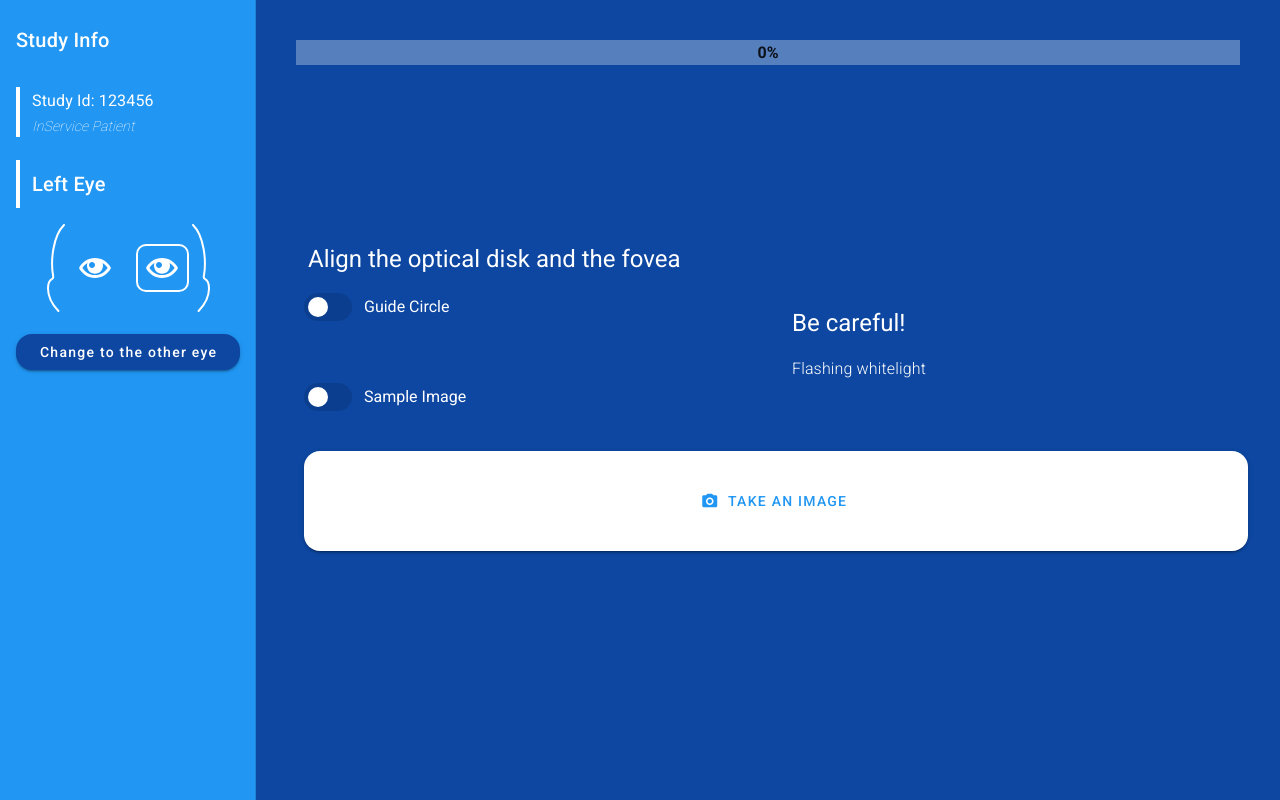
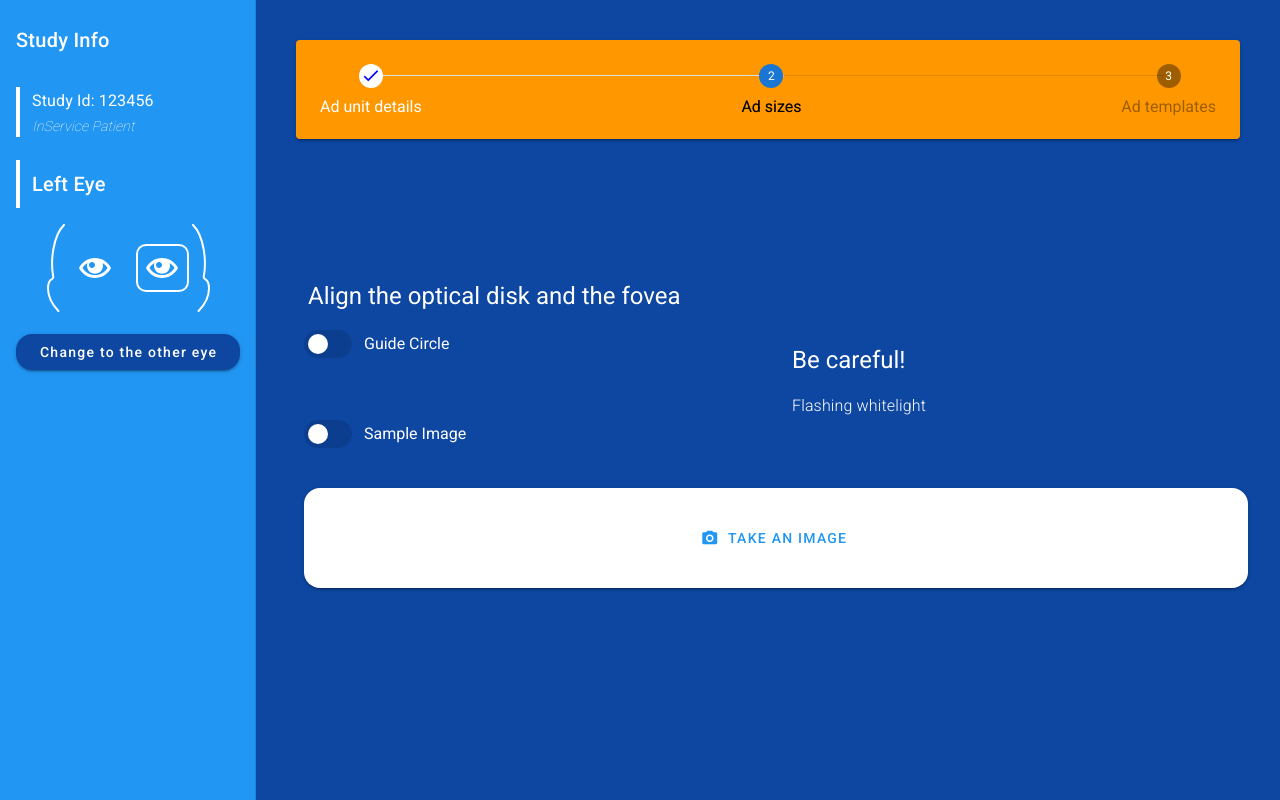
Before and after one commit to abcbdf/FundasWebapp, a Vue app: page /StartPage in a window 1280 px wide. Built offline with nearby package versions, Linux system fonts and the light colour scheme; what vue-zoomer would draw is missing.

Commit message:
finish structure of stepper

```diff
--- a/src/components/ProgressBar.vue
+++ b/src/components/ProgressBar.vue
@@ -1,12 +1,45 @@
 <template>
-    <v-progress-linear
+    <!-- <v-progress-linear
       :value="progress"
       height="25"
       color="white"
     >
       <strong>{{ Math.ceil(progress) }}%</strong>
-    </v-progress-linear>
+    </v-progress-linear> -->
+  <v-stepper alt-labels value="2" style="width: 100%" class="orange">
+    <v-stepper-header>
+      <v-stepper-step step="1" complete class="customStepper" color="white">
+        <span class="white--text">
+          Ad unit details
+        </span>
+      </v-stepper-step>
+
+      <v-divider color="white" style="width: 100%"></v-divider>
+
+      <v-stepper-step step="2" class="customStepper">
+        Ad sizes
+      </v-stepper-step>
+
+      <v-divider></v-divider>
+
+      <v-stepper-step step="3" class="customStepper">
+        Ad templates
+      </v-stepper-step>
+    </v-stepper-header>
+  </v-stepper>
 </template>
+
+<style>
+.customStepper{
+  flex-basis: unset !important;
+
+}
+.customStepper .v-icon{
+  color: blue !important;
+}
+</style>
+
+
 <script>
 export default {
     props: ["maxStep", "currentStep"],
```
